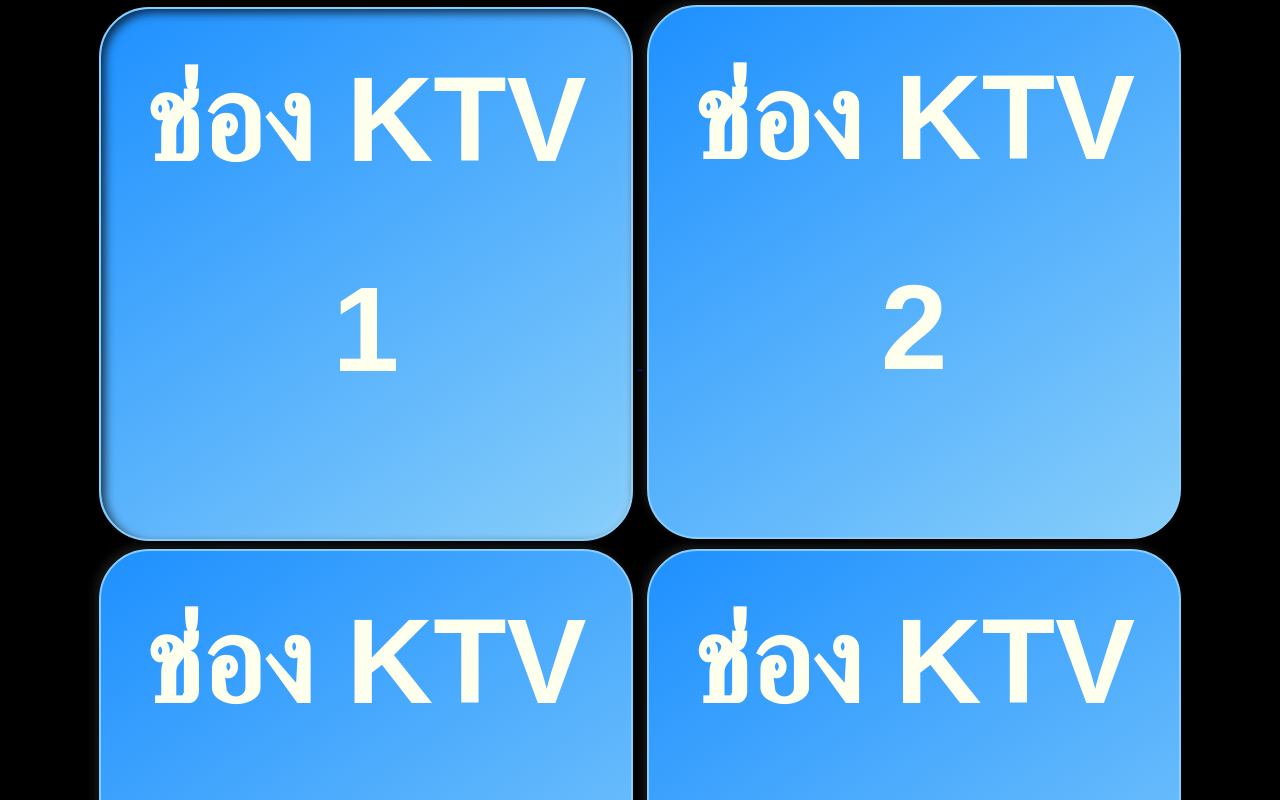
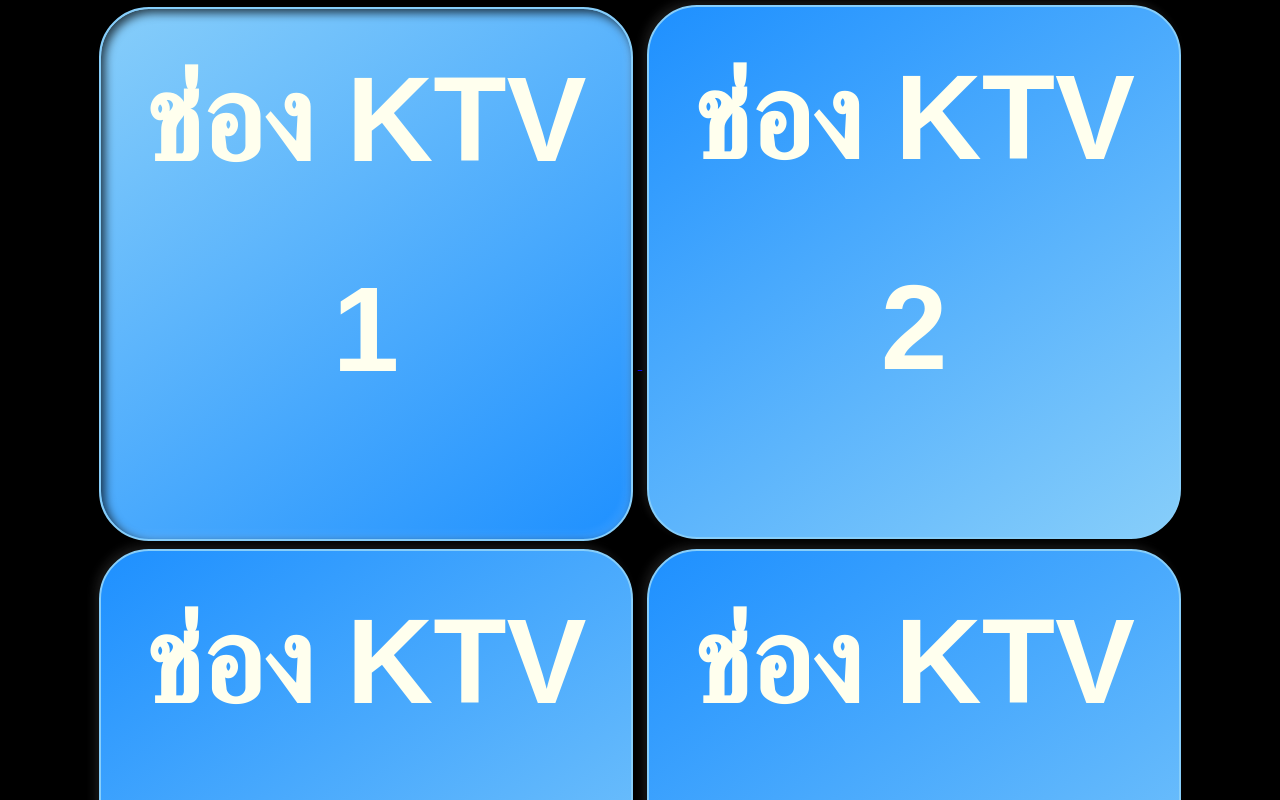
Before and after one commit to pantip789/c1c, a plain HTML site: page index.html in a window 1280 px wide. In both pictures the pointer is over the element "ช่อง KTV 1". Shown: the top 800 px of the page. Drawn offline with Linux system fonts and the light colour scheme.

Commit message:
Update index.html

```diff
--- a/index.html
+++ b/index.html
@@ -44,7 +44,7 @@
 
         /* เอฟเฟกต์เมื่อเอาเมาส์ไปวาง */
         .text-box:hover {
-            background-color: red;  /* เปลี่ยนพื้นหลังเป็นสีแดง */
+            background: linear-gradient(145deg, #87cefa, #1e90ff);
             box-shadow: inset 4px 4px 10px rgba(0, 0, 0, 0.7),
                         inset -4px -4px 10px rgba(255, 255, 255, 0.1);
             transform: translateY(2px);
```
